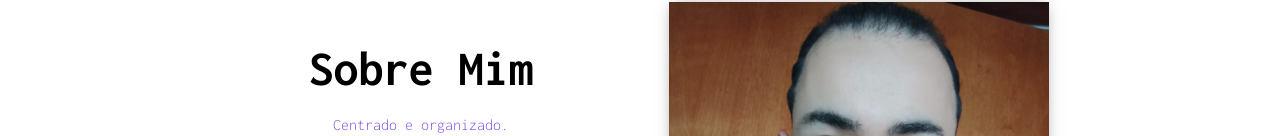
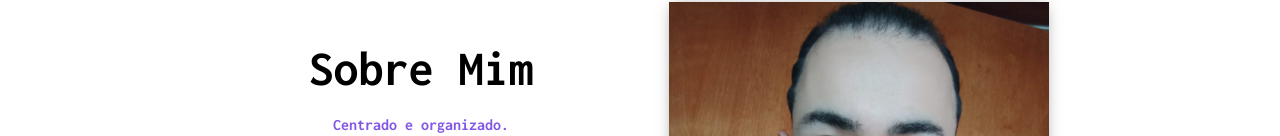
Before and after one commit to RodrigoMelloFernandes/Portfolio, a React (Create React App) app in the folder portfolio/: page / in a window 1280 px wide. Shown: the part 664-800 px from the top of the page. Built offline with nearby package versions, Linux system fonts and the light colour scheme.

Commit message:
AboutMe changes

```diff
--- a/portfolio/public/index.html
+++ b/portfolio/public/index.html
@@ -15,7 +15,5 @@
 <body>
   <noscript>You need to enable JavaScript to run this app.</noscript>
   <div id="root"></div>
-
 </body>
-
 </html>
--- a/portfolio/src/pages/AboutMe/AboutMe.module.scss
+++ b/portfolio/src/pages/AboutMe/AboutMe.module.scss
@@ -40,7 +40,7 @@
         //--------------------Desktop----------------------------->
         @include for-desktop-only {
           @include width-height(52%, 0);
-          @include fontSize-fontWeight(1rem, 300);
+          @include fontSize-fontWeight(1rem, 700);
           margin-bottom: $m2;
           text-align: center;
         }
```
